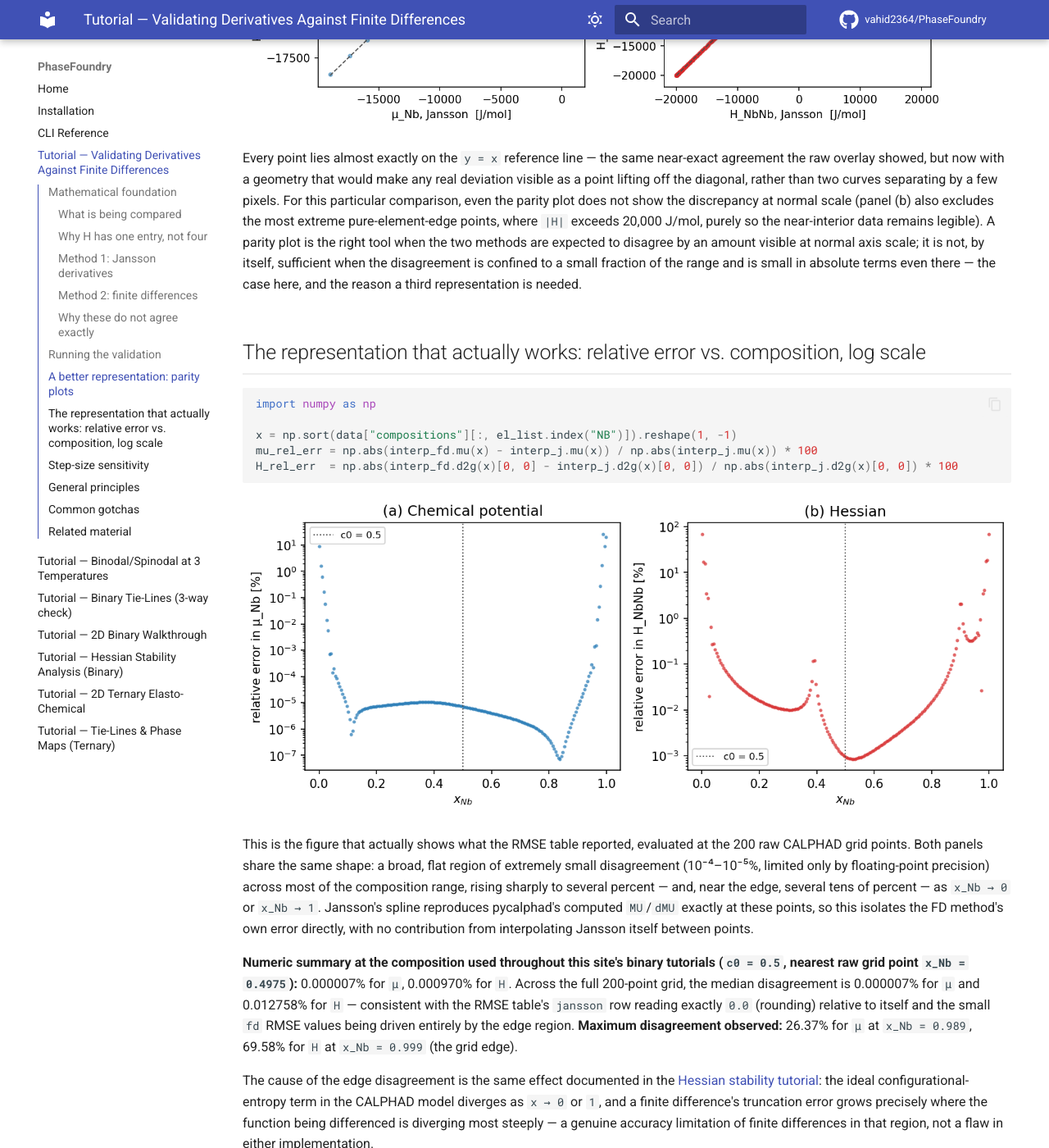
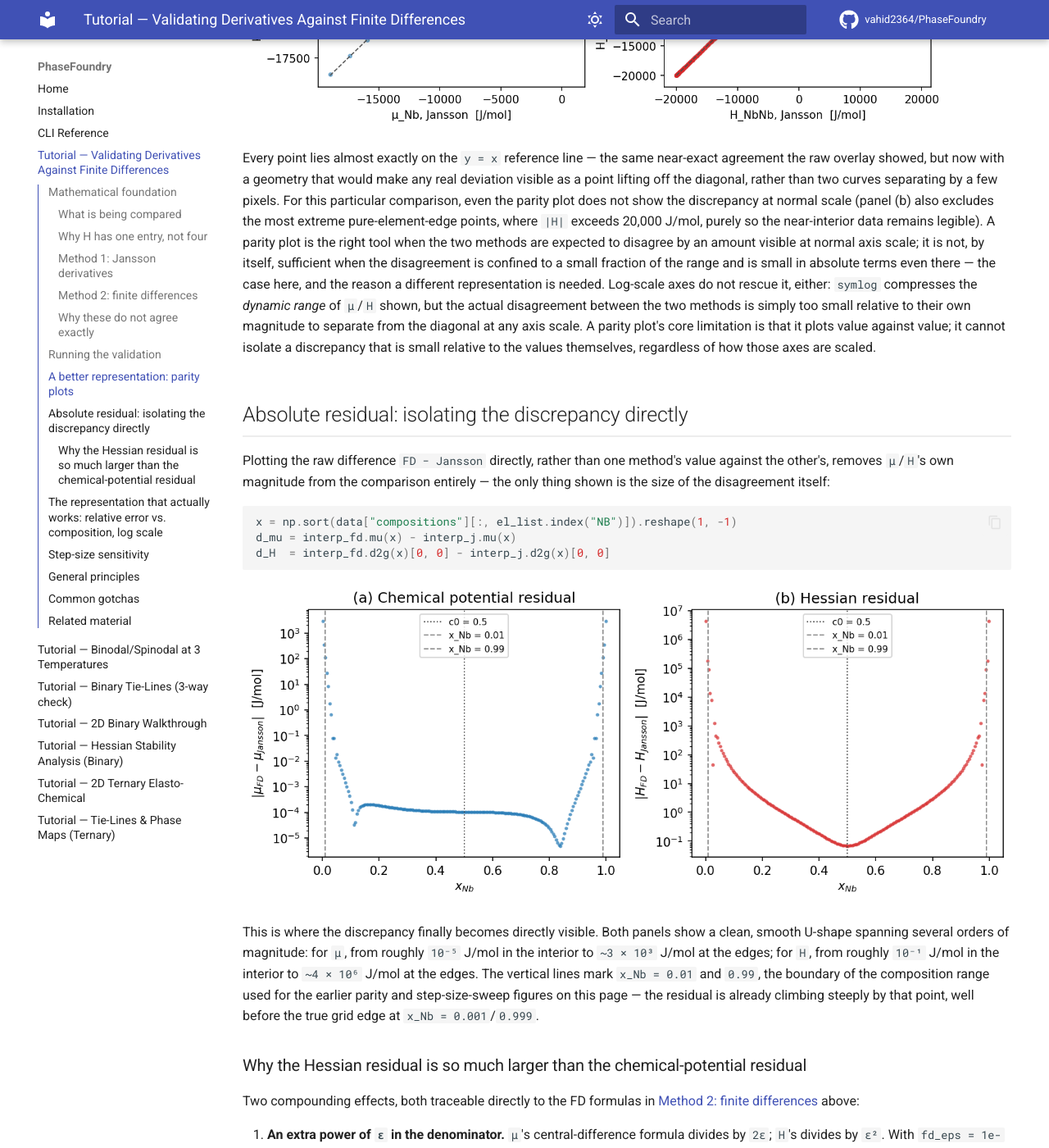
Before and after one commit to vahid2364/PhaseFoundry, an MkDocs documentation site: the page built from docs/tutorial_derivative_validation.md, in a window 1280 px wide and 1400 px high, scrolled down 4477 px. Shown: the whole window at 82% size. Built offline with MkDocs 1.6.1 and Material for MkDocs 9.7.7, drawn with Linux system fonts in a browser that asks for light colours; comment, search, counter and statistics services are not loaded; some of the changed text lies outside the part shown.

Commit message:
Add absolute-residual plot and explain why H's error exceeds mu's
The parity plot (even with symlog axes, tested but not adopted) can't
isolate the discrepancy because it plots value against value, swamped
by G_m's own magnitude. A residual plot (|FD - Jansson| vs composition,
log scale, with x_Nb = 0.01/0.99 marked) removes that and shows the
actual size of the disagreement directly. Add a short explanation of
why H's residual is consistently larger than mu's: the extra power of
eps in H's finite-difference denominator (empirically confirmed via the
~10,000x ratio of median residuals) plus H's truncation error depending
on G_m's 4th derivative rather than mu's 3rd, which diverges faster
near the pure-element limits.

````diff
--- a/docs/tutorial_derivative_validation.md
+++ b/docs/tutorial_derivative_validation.md
@@ -246,7 +246,63 @@ legible). A parity plot is the right tool when the two methods are
 expected to disagree by an amount visible at normal axis scale; it is not,
 by itself, sufficient when the disagreement is confined to a small
 fraction of the range and is small in absolute terms even there — the
-case here, and the reason a third representation is needed.
+case here, and the reason a different representation is needed. Log-scale
+axes do not rescue it, either: `symlog` compresses the *dynamic range* of
+`μ`/`H` shown, but the actual disagreement between the two methods is
+simply too small relative to their own magnitude to separate from the
+diagonal at any axis scale. A parity plot's core limitation is that it
+plots value against value; it cannot isolate a discrepancy that is small
+relative to the values themselves, regardless of how those axes are
+scaled.
+
+## Absolute residual: isolating the discrepancy directly
+
+Plotting the raw difference `FD − Jansson` directly, rather than one
+method's value against the other's, removes `μ`/`H`'s own magnitude from
+the comparison entirely — the only thing shown is the size of the
+disagreement itself:
+
+```python
+x = np.sort(data["compositions"][:, el_list.index("NB")]).reshape(1, -1)
+d_mu = interp_fd.mu(x) - interp_j.mu(x)
+d_H  = interp_fd.d2g(x)[0, 0] - interp_j.d2g(x)[0, 0]
+```
+
+![Absolute residual |FD - Jansson| vs. composition, log scale, with x_Nb = 0.01 and 0.99 marked](images/tutorial_derivative_validation/05_residual_abs_diff.png)
+
+This is where the discrepancy finally becomes directly visible. Both
+panels show a clean, smooth U-shape spanning several orders of
+magnitude: for `μ`, from roughly `10⁻⁵` J/mol in the interior to
+`~3 × 10³` J/mol at the edges; for `H`, from roughly `10⁻¹` J/mol in the
+interior to `~4 × 10⁶` J/mol at the edges. The vertical lines mark
+`x_Nb = 0.01` and `0.99`, the boundary of the composition range used for
+the earlier parity and step-size-sweep figures on this page — the
+residual is already climbing steeply by that point, well before the true
+grid edge at `x_Nb = 0.001`/`0.999`.
+
+### Why the Hessian residual is so much larger than the chemical-potential residual
+
+Two compounding effects, both traceable directly to the FD formulas in
+[Method 2: finite differences](#method-2-finite-differences) above:
+
+1. **An extra power of `ε` in the denominator.** `μ`'s central-difference
+   formula divides by `2ε`; `H`'s divides by `ε²`. With `fd_eps = 1e-4`,
+   that is an extra amplification factor of `1/ε = 10,000` on whatever
+   truncation or floating-point error is present in the underlying `G_m`
+   evaluations. This is directly confirmed by the medians in the figure
+   above: median `|Δμ| ≈ 0.0001` J/mol versus median `|ΔH| ≈ 1.39` J/mol —
+   a ratio of about `13,900`, close to the `10,000×` predicted purely from
+   the extra power of `ε`.
+2. **A higher-order derivative of `G_m` diverges faster near the edges.**
+   Central-difference truncation error for `μ` (a first derivative)
+   scales with `G_m`'s third derivative; for `H` (a second derivative),
+   it scales with the fourth derivative. Near a pure-element limit the
+   ideal-entropy term behaves like `x ln x`, whose successive derivatives
+   go `1/x → -1/x² → 2/x³ → ...` — each differentiation adds another
+   power of `1/x`. `H`'s truncation error is therefore driven by an
+   intrinsically steeper-diverging quantity than `μ`'s, independent of
+   the `ε²` amplification above, which is why panel (b)'s edge climb is
+   both higher and steeper than panel (a)'s.
 
 ## The representation that actually works: relative error vs. composition, log scale
 
@@ -345,13 +401,17 @@ methods:
    claim. A quantitative figure (relative error, or a parity plot with
    enough dynamic range) is required to actually support a numeric
    agreement claim.
-2. **Parity plots and log-scale relative-error plots answer different
-   questions.** A parity plot shows whether a relationship is linear and
-   unbiased — useful when deviations are large enough to be visible at
-   normal scale. A log-scale relative-error plot shows *how small* the
-   disagreement is and *where it stops being small* — necessary when the
-   two methods agree to several significant figures almost everywhere, as
-   here.
+2. **Parity plots, absolute-residual plots, and log-scale relative-error
+   plots answer different questions.** A parity plot shows whether a
+   relationship is linear and unbiased — useful when deviations are
+   large enough to be visible at normal scale, and no axis rescaling
+   fixes it when they are not, since it plots value against value. A
+   log-scale absolute-residual plot (`FD − reference`) removes the
+   values' own magnitude from the comparison and shows the physical size
+   of the disagreement directly. A log-scale relative-error plot shows
+   *how small* the disagreement is *relative to the values themselves*,
+   and where it stops being small — necessary when the two methods agree
+   to several significant figures almost everywhere, as here.
 3. **Finite-difference step size has an optimum, not a monotonic
    best-direction.** Reporting or assuming "finite differences disagree
    with the analytic result because the step size was too large" is only
````
Also changed, not shown: docs/images/tutorial_derivative_validation/01_parity_plots.png, docs/images/tutorial_derivative_validation/05_residual_abs_diff.png (added).
